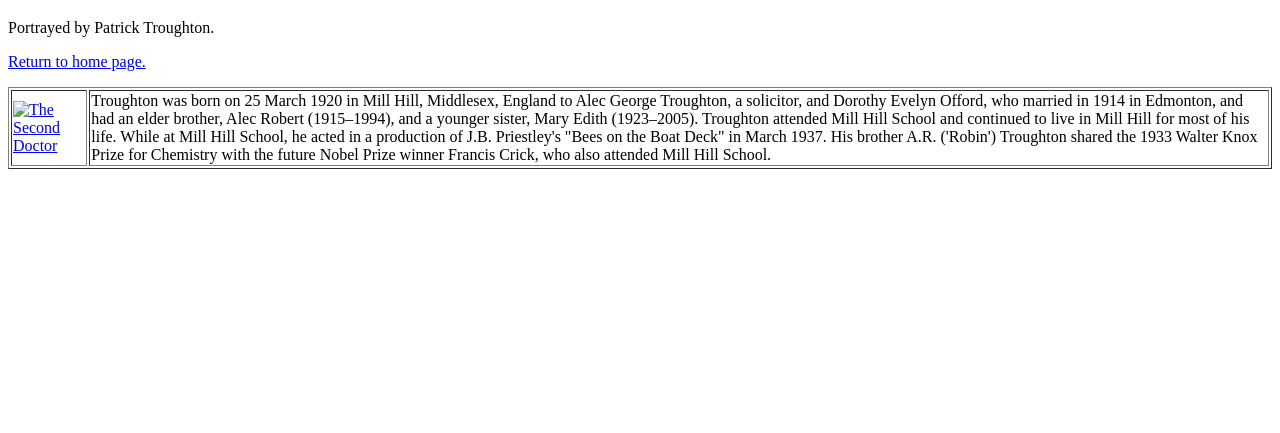
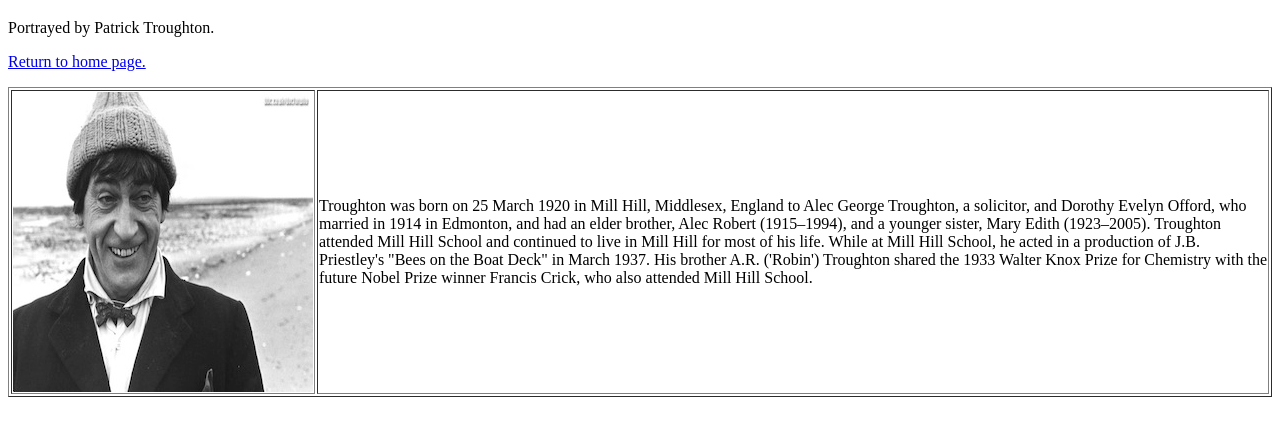
Before and after one commit to Madeline-Kallock/Dr-Who, a plain HTML site: page doctor-who-02.html in a window 1280 px wide. Shown: the part 61-494 px from the top of the page. Drawn offline with Linux system fonts and the light colour scheme.

Commit message:
2012-10-12 Doctor Who 02.html
For some reason this page did not commit with the rest.

```diff
--- a/doctor-who-02.html
+++ b/doctor-who-02.html
@@ -12,7 +12,7 @@
 
 		<table border="1">
 			<tr>
-				<td><a href="index.html"><img src="research/images/300/doctor-who-02.jpeg" width="300" height="300" alt="The Second Doctor" /></td>
+				<td><a href="index.html"><img src="images/300/doctor-who-02.jpeg" width="300" height="300" alt="The Second Doctor" /></td>
 				<td>Troughton was born on 25 March 1920 in Mill Hill, Middlesex, England to Alec George Troughton, a solicitor, and Dorothy Evelyn Offord, who married in 1914 in Edmonton, and had an elder brother, Alec Robert (1915–1994), and a younger sister, Mary Edith (1923–2005). Troughton attended Mill Hill School and continued to live in Mill Hill for most of his life. While at Mill Hill School, he acted in a production of J.B. Priestley's "Bees on the Boat Deck" in March 1937. His brother A.R. ('Robin') Troughton shared the 1933 Walter Knox Prize for Chemistry with the future Nobel Prize winner Francis Crick, who also attended Mill Hill School.</td>
 			</tr>
 		</table>
```
